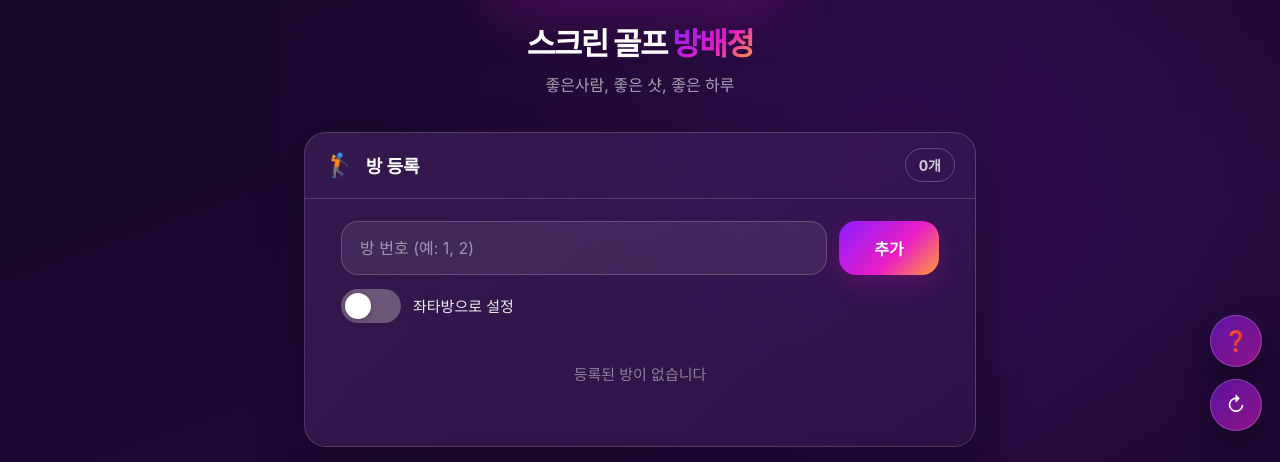
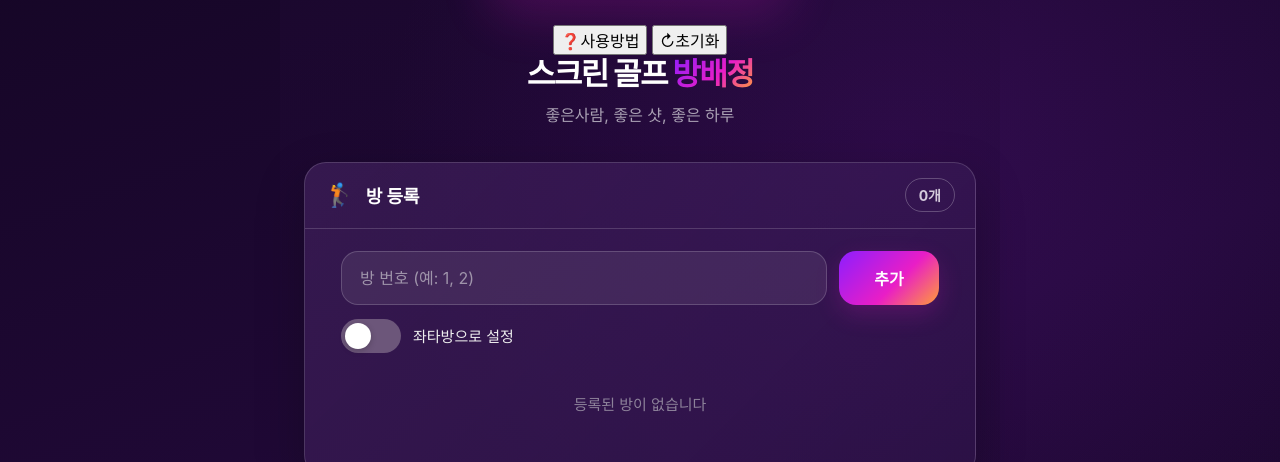
Before and after one commit to pokolocolor/pinhigh, a plain HTML site: page index.html in a window 1280 px wide. Shown: the part 345-807 px from the top of the page. Drawn offline with Linux system fonts and the light colour scheme.

Commit message:
Update index.html

```diff
--- a/index.html
+++ b/index.html
@@ -19,6 +19,10 @@
   <main class="app-shell">
     <section class="hero">
       <div class="logo-wrap"><img src="assets/team-pinhigh.jpg" alt="Team Pinhigh Golf Club"></div>
+      <div class="hero-actions">
+        <button class="hero-btn" id="helpBtn" type="button"><span>❓</span>사용방법</button>
+        <button class="hero-btn" id="resetBtn" type="button"><span>↻</span>초기화</button>
+      </div>
       <h2>스크린 골프 <em>방배정</em></h2>
       <p>좋은사람, 좋은 샷, 좋은 하루</p>
     </section>
@@ -62,11 +66,6 @@
     <footer>TEAM PINHIGH GOLF CLUB · 좋은사람, 좋은 샷, 좋은 하루</footer>
   </main>
 
-  <div class="floating-actions">
-    <button class="fab" id="helpBtn" aria-label="도움말">❓</button>
-    <button class="fab" id="resetBtn" aria-label="현재 모임 초기화">↻</button>
-  </div>
-
   <dialog id="helpDialog">
     <div class="dialog-inner">
       <button class="close" id="closeHelp" aria-label="닫기">×</button>
```
